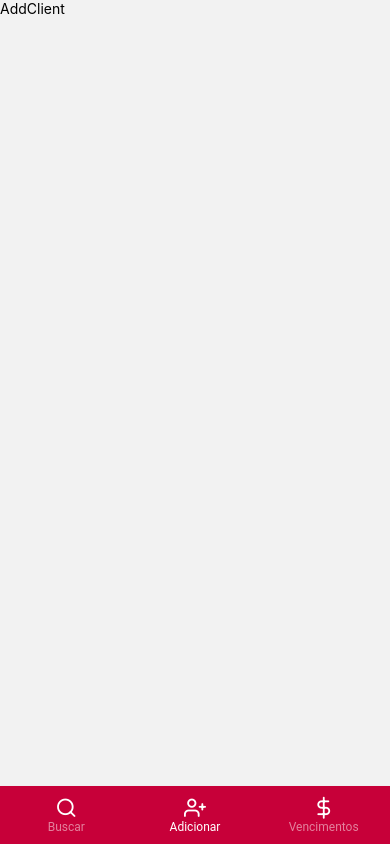
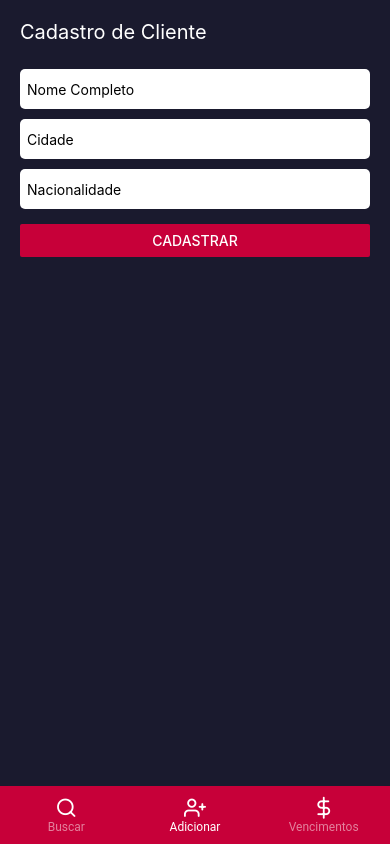
Before and after one commit to WesleyFerreira97/siamfight-admin-react-native, a React Native app: screen /AddClient in a window 390 px wide. Built offline with nearby package versions, Linux system fonts and the light colour scheme.

Commit message:
Create basic form Formik

```diff
--- a/App.tsx
+++ b/App.tsx
@@ -1,5 +1,5 @@
 import React from 'react'
-import { View, Text } from 'react-native';
+import { View } from 'react-native';
 import { NavigationContainer } from '@react-navigation/native';
 import { createMaterialBottomTabNavigator } from '@react-navigation/material-bottom-tabs';
 import Icon from 'react-native-vector-icons/Feather';
@@ -12,9 +12,10 @@ const Tab = createMaterialBottomTabNavigator();
 
 export default function App() {
   return (
+
     <NavigationContainer>
       <Tab.Navigator
-        initialRouteName="SearchClient"
+        initialRouteName="AddClient"
         barStyle={{
           backgroundColor: '#C70039',
           padding: 2
--- a/package.json
+++ b/package.json
@@ -10,15 +10,19 @@
     "lint": "eslint . --ext .js,.jsx,.ts,.tsx"
   },
   "dependencies": {
+    "@eva-design/eva": "^2.1.1",
     "@react-navigation/bottom-tabs": "^6.0.9",
     "@react-navigation/material-bottom-tabs": "^6.0.9",
     "@react-navigation/native": "^6.0.6",
     "@react-navigation/native-stack": "^6.2.5",
+    "formik": "^2.2.9",
     "react": "17.0.2",
+    "react-hook-form": "^7.20.5",
     "react-native": "0.66.3",
     "react-native-paper": "^4.10.1",
     "react-native-safe-area-context": "^3.3.2",
     "react-native-screens": "^3.9.0",
+    "react-native-svg": "^12.1.1",
     "react-native-vector-icons": "^9.0.0"
   },
   "devDependencies": {
--- a/src/screens/AddClient/index.tsx
+++ b/src/screens/AddClient/index.tsx
@@ -1,11 +1,77 @@
 import React from 'react';
-import { Text, View } from 'react-native';
+import { Text, View, TextInput, Button, Alert } from "react-native";
+import {
+  Formik,
+  FormikHelpers,
+  FormikProps,
+  Form,
+  Field,
+  FieldProps,
+} from 'formik';
+
 import { styles } from './style';
 
+interface Values {
+  name: string;
+  naturalidade: string;
+  nacionalidade: string;
+}
+
 export function AddClient() {
+
   return (
     <View style={styles.container}>
-      <Text>AddClient</Text>
+      <Text style={styles.title}>Cadastro de Cliente</Text>
+      <Formik
+      initialValues={{
+        name: '',
+        naturalidade: '',
+        nacionalidade: '',
+      }}
+      onSubmit={values => console.log(values)}
+      >
+        {({ handleChange, handleBlur, handleSubmit, values }) => (
+          <View>
+            <TextInput
+              onChangeText={handleChange('name')}
+              onBlur={handleBlur('name')}
+              value={values.name}
+              placeholder="Nome Completo"
+              style={styles.input}
+            />
+            <TextInput
+              onChangeText={handleChange('naturalidade')}
+              onBlur={handleBlur('naturalidade')}
+              value={values.naturalidade}
+              placeholder="Cidade"
+              style={styles.input}
+            />
+            <TextInput
+              onChangeText={handleChange('nacionalidade')}
+              onBlur={handleBlur('nacionalidade')}
+              value={values.nacionalidade}
+              placeholder="Nacionalidade"
+              style={styles.input}
+            />
+
+            <View style={styles.button}>
+              <Button color="#C70039" onPress={handleSubmit} title="Cadastrar" />
+            </View>
+          </View>
+        )}
+      </Formik>
     </View>
   )
 }
+
+
+
+// Nome - Text
+// Nascimento - Date
+// Contato - Int
+// Contato 2  - Int
+// Tamanho - Int
+// Peso - Int
+// Objetivo - Text
+// Pratica Atividade ? - Radio button
+// Refeições por dia - Checkbox
--- a/src/screens/AddClient/style.ts
+++ b/src/screens/AddClient/style.ts
@@ -3,5 +3,24 @@ import { StyleSheet } from 'react-native';
 export const styles = StyleSheet.create({
     container: {
         flex: 1,
+        backgroundColor: '#1A1A2E',
+        padding: 20,
+    },
+    title: {
+        color: '#fff',
+        fontSize: 20,
+        paddingBottom: 20,
+    },
+    input: {
+        height: 40,
+        marginTop: 5,
+        marginBottom: 5,
+        backgroundColor: '#fff',
+        borderRadius: 5,
+        padding: 7,
+    },
+    button: {
+        marginBottom: 10,
+        marginTop: 10,
     }
 })
```
Also changed, not shown: 1 other file (tests, documents, lock files or other folders).
